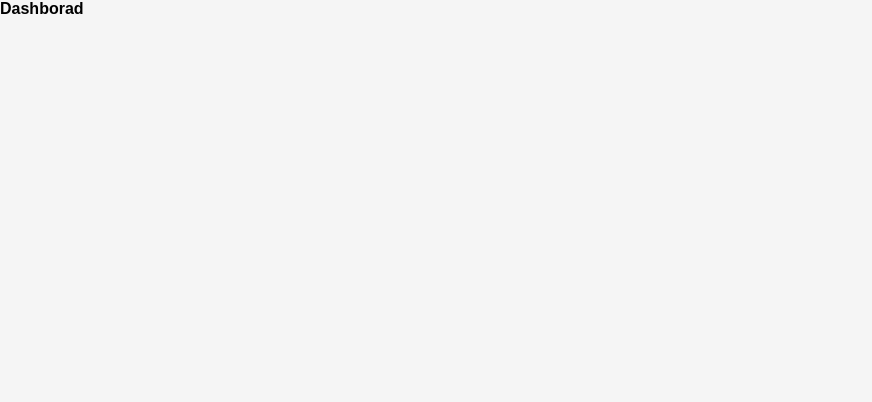
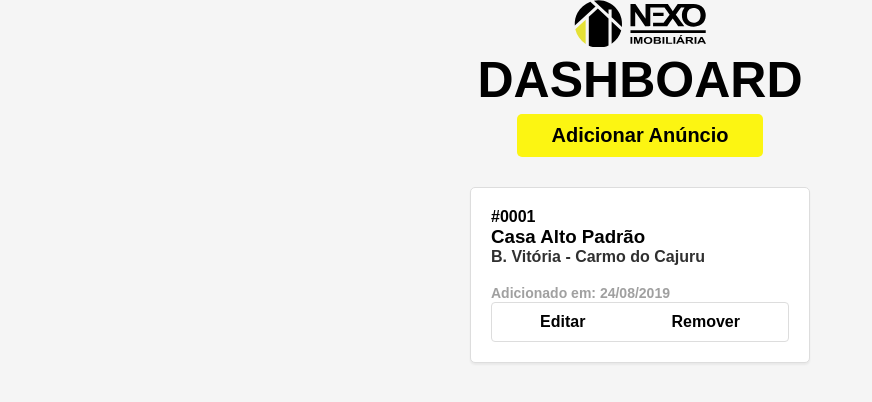
Before and after one commit to gabrielrab/nexo-front-end, a React (Create React App) app: page /dashboard in a window 1280 px wide. Shown: the top 402 px of the page, without its empty margins (0-872 px from the left). Built offline with nearby package versions, Linux system fonts and the light colour scheme.

Commit message:
Finish dashboard

```diff
--- /dev/null
+++ b/src/pages/Dashboard.css
@@ -0,0 +1,51 @@
+.container{
+    width: 100vw;
+    display: flex;
+    align-items: center;
+    flex-direction: column;
+}
+.box-container{
+    max-width: 700px;
+    margin-top: 20px;
+    display: flex;
+    justify-content: center;
+    align-items: center;
+    flex-direction: row;
+    flex-wrap: wrap;
+}
+.box{
+    min-width: 340px;
+    margin: 5px;
+    padding: 20px;
+    background: white;
+    border-radius: 5px;
+    border: 1px solid #ddd;
+    box-shadow: 0 2px 2px 0 rgba(0, 0, 0, 0.05);
+}
+.box p{
+    font-size: 16px;
+}
+.box label{
+    font-size: 14px;
+    color: #919191dd;
+}
+.box div{
+    width: 100%;
+    padding: 5px;
+    border-radius: 4px;
+    border: 1px solid #ddd;
+    display: flex;
+    justify-content: space-around;
+}
+
+.btn-das{
+    background: transparent;
+    padding: 5px 12px;
+    border: none;
+    font-size: 16px;
+    border-radius: 5px;
+}
+
+.btn-das:hover{
+    background: #fcf512;
+}
--- a/src/pages/Dashborad.js
+++ b/src/pages/Dashborad.js
@@ -1,5 +1,37 @@
 import React from "react";
+import { Link } from "react-router-dom";
+
+import "./Dashboard.css";
+
+import logo from "../assets/logo.svg";
 
 export default function() {
-  return <h>Dashborad</h>;
+  return (
+    <div className="container">
+      <Link to="/">
+        <img src={logo} alt="Nexo" />
+      </Link>
+      <h1>Dashboard</h1>
+      <Link to="/create">
+        <button className="btn">Adicionar Anúncio</button>
+      </Link>
+      <div className="box-container">
+        <div className="box">
+          <span>#0001</span>
+          <h3>Casa Alto Padrão</h3>
+          <p>B. Vitória - Carmo do Cajuru</p>
+          <br />
+          <label>Adicionado em: 24/08/2019</label>
+          <div>
+            <Link to="/">
+              <button className="btn-das">Editar</button>
+            </Link>
+            <Link to="/">
+              <button className="btn-das">Remover</button>
+            </Link>
+          </div>
+        </div>
+      </div>
+    </div>
+  );
 }
```
